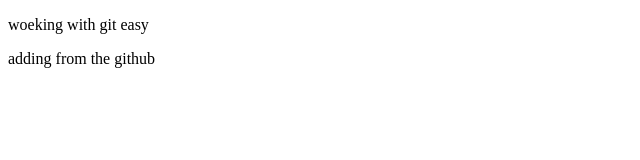
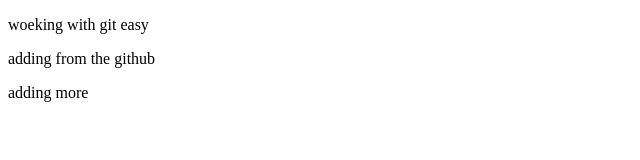
Before and after one commit to vishalshukla77/lgit, a plain HTML site: page index.html in a window 1280 px wide. Shown: the whole page, without its empty margins (0-640 px from the left). Drawn offline with Linux system fonts and the light colour scheme.

Commit message:
editted file

```diff
--- a/index.html
+++ b/index.html
@@ -11,6 +11,9 @@
     <div>
         adding from the github
     </div>
+    <p>
+        adding more
+    </p>
 
 </body>
 </html>
```
